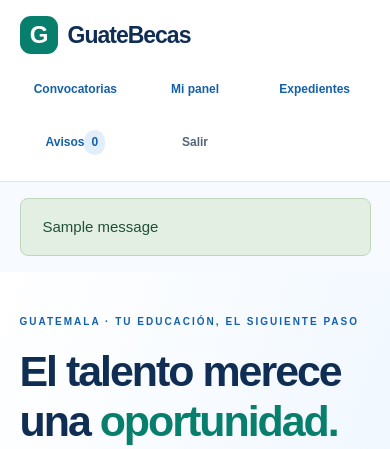
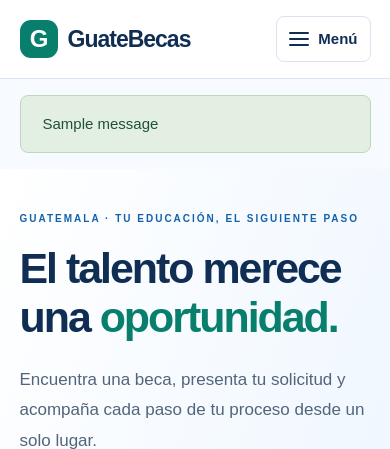
Before and after one commit to JFUENTES20/Proyecto_AnalisisdeS, a Django app: page / in a window 390 px wide. Shown: the top 449 px of the page. Run offline with Django 5.2, Linux system fonts and the light colour scheme; a user stored in the database is signed in; tables that the repository leaves empty hold one stand-in row (values such as "Sample post"); one stand-in notice (Sample message) is shown.

Commit message:
feat: agregar menú móvil accesible y validación en teléfono

```diff
--- a/static/css/becanet.css
+++ b/static/css/becanet.css
@@ -914,3 +914,64 @@ main, footer { overflow-wrap: anywhere; }
     .tabla-expedientes td > a { width: 100%; justify-content: center; border: 1px solid var(--borde); border-radius: 6px; }
 }
 @media (prefers-reduced-motion: reduce) { html { scroll-behavior: auto; } }
+
+/* Navegación por disclosure: los enlaces siguen disponibles sin JavaScript. */
+.menu-toggle {
+    display: none;
+    align-items: center;
+    justify-content: center;
+    gap: 9px;
+    min-width: 44px;
+    min-height: 44px;
+    padding: 10px 12px;
+    border: 1px solid var(--borde);
+    border-radius: 8px;
+    background: white;
+    color: var(--tinta);
+    font-weight: 600;
+}
+.menu-toggle[hidden], .cabecera nav[hidden] { display: none; }
+.menu-toggle[aria-expanded="true"] {
+    border-color: var(--jade);
+    background: var(--menta);
+}
+.menu-icon { display: grid; gap: 4px; width: 20px; }
+.menu-icon span { display: block; height: 2px; background: currentColor; border-radius: 2px; }
+.menu-toggle[aria-expanded="true"] .menu-icon span:first-child { transform: translateY(6px) rotate(45deg); }
+.menu-toggle[aria-expanded="true"] .menu-icon span:nth-child(2) { opacity: 0; }
+.menu-toggle[aria-expanded="true"] .menu-icon span:last-child { transform: translateY(-6px) rotate(-45deg); }
+@media (max-width: 800px) {
+    .cabecera {
+        flex-direction: row;
+        align-items: center;
+        justify-content: space-between;
+        gap: 12px;
+        padding: 16px 5%;
+    }
+    .cabecera .marca { flex: 0 1 auto; min-width: 0; font-size: 23px; }
+    .menu-toggle { display: inline-flex; flex-shrink: 0; }
+    .cabecera nav {
+        display: flex;
+        flex-direction: column;
+        align-items: stretch;
+        flex: 1 0 100%;
+        width: 100%;
+        gap: 6px;
+        padding-top: 12px;
+        border-top: 1px solid var(--borde);
+        font-size: 15px;
+    }
+    .cabecera nav a, .cabecera nav button {
+        width: 100%;
+        min-height: 44px;
+        justify-content: flex-start;
+        gap: 8px;
+        padding: 12px;
+        border-radius: 6px;
+        text-align: left;
+    }
+    .cabecera nav .boton { justify-content: center; padding: 12px; }
+    .cabecera nav form { width: 100%; }
+    .cabecera nav a:hover, .cabecera nav .enlace:hover { background: var(--menta); }
+    .cabecera nav .boton:hover { background: var(--verde); }
+}
--- /dev/null
+++ b/static/js/navigation.js
@@ -0,0 +1,73 @@
+(() => {
+    "use strict";
+
+    const button = document.querySelector(".menu-toggle");
+    const nav = document.getElementById("navegacion-principal");
+    if (!button || !nav) return;
+
+    const narrow = window.matchMedia("(max-width: 800px)");
+    const header = button.closest("header");
+    let expanded = false;
+
+    function render() {
+        const open = narrow.matches && expanded;
+        nav.hidden = narrow.matches && !open;
+        button.setAttribute("aria-expanded", String(open));
+        button.setAttribute("aria-label", open ? "Cerrar menú de navegación" : "Abrir menú de navegación");
+    }
+
+    function close(restoreFocus = false) {
+        if (!expanded) return;
+        expanded = false;
+        render();
+        if (restoreFocus) button.focus();
+    }
+
+    button.addEventListener("click", () => {
+        expanded = !expanded;
+        render();
+    });
+
+    document.addEventListener("keydown", (event) => {
+        if (event.key === "Escape" && expanded) {
+            event.preventDefault();
+            close(true);
+        }
+    });
+
+    nav.addEventListener("click", (event) => {
+        const link = event.target.closest("a");
+        if (!link || !narrow.matches) return;
+        close();
+        // Un enlace a la misma página debe dejar el foco en su destino, no oculto.
+        const destination = new URL(link.href);
+        if (destination.pathname === location.pathname && destination.hash) {
+            const target = document.getElementById(destination.hash.slice(1));
+            if (target) {
+                if (!target.hasAttribute("tabindex")) target.setAttribute("tabindex", "-1");
+                target.focus({ preventScroll: true });
+            }
+        }
+    });
+
+    document.addEventListener("click", (event) => {
+        if (!header.contains(event.target)) close();
+    });
+
+    header.addEventListener("focusout", (event) => {
+        if (event.relatedTarget && !header.contains(event.relatedTarget)) close();
+    });
+
+    narrow.addEventListener("change", () => {
+        const focusInNav = nav.contains(document.activeElement);
+        const focusOnButton = document.activeElement === button;
+        expanded = false;
+        render();
+        if (narrow.matches && focusInNav) button.focus();
+        if (!narrow.matches && focusOnButton) nav.querySelector("a").focus();
+    });
+
+    // Sin JavaScript, los enlaces siguen visibles y el botón no se presenta.
+    render();
+    button.hidden = false;
+})();
--- a/templates/base.html
+++ b/templates/base.html
@@ -1,11 +1,51 @@
 {% load static %}
 <!DOCTYPE html>
-<html lang="es"><head><meta charset="utf-8"><meta name="viewport" content="width=device-width, initial-scale=1"><meta name="theme-color" content="#102e54"><title>{% block title %}GuateBecas · Oportunidades que transforman{% endblock %}</title><link rel="stylesheet" href="{% static 'css/becanet.css' %}"></head>
-    <body><header class="cabecera"><a class="marca" href="{% url 'inicio' %}"><span class="isotipo">G</span>GuateBecas<span class="marca-sub">GESTIÓN DE BECAS</span></a><nav aria-label="Navegación principal"><a href="{% url 'inicio' %}#convocatorias">Convocatorias</a>{% if user.is_authenticated %}<a href="{% url 'panel' %}">Mi panel</a><a href="{% url 'solicitudes_list' %}">Expedientes</a><a href="{% url 'notificaciones' %}">Avisos <span class="contador">{{ avisos_pendientes }}</span></a><form method="post" action="{% url 'logout' %}">{% csrf_token %}<button class="enlace" type="submit">Salir</button></form>{% else %}<a href="{% url 'login' %}">Iniciar sesión</a><a class="boton pequeno" href="{% url 'registro' %}">Crear cuenta ↗</a>{% endif %}</nav></header>
-        <main>{% for message in messages %}<div role="status"
-     class="mensaje {{ message.tags }}">{{ message }}</div>{% endfor %}{% block content %}{% endblock %}</main>
-        <footer>
-            <span class="marca-footer">GuateBecas</span><span>Proyecto universitario · Análisis de Sistemas II · UMG</span><span>Entorno de demostración</span>
-        </footer>
-    </body>
+<html lang="es">
+<head>
+    <meta charset="utf-8">
+    <meta name="viewport" content="width=device-width, initial-scale=1">
+    <meta name="theme-color" content="#102e54">
+    <title>{% block title %}GuateBecas · Oportunidades que transforman{% endblock %}</title>
+    <link rel="stylesheet" href="{% static 'css/becanet.css' %}">
+    <script src="{% static 'js/navigation.js' %}" defer></script>
+</head>
+<body>
+    <header class="cabecera">
+        <a class="marca" href="{% url 'inicio' %}">
+            <span class="isotipo">G</span>GuateBecas
+            <span class="marca-sub">GESTIÓN DE BECAS</span>
+        </a>
+        <button class="menu-toggle" type="button" aria-label="Abrir menú de navegación"
+                aria-expanded="false" aria-controls="navegacion-principal" hidden>
+            <span class="menu-icon" aria-hidden="true"><span></span><span></span><span></span></span>
+            <span>Menú</span>
+        </button>
+        <nav id="navegacion-principal" aria-label="Navegación principal">
+            <a href="{% url 'inicio' %}#convocatorias">Convocatorias</a>
+            {% if user.is_authenticated %}
+                <a href="{% url 'panel' %}">Mi panel</a>
+                <a href="{% url 'solicitudes_list' %}">Expedientes</a>
+                <a href="{% url 'notificaciones' %}">Avisos <span class="contador">{{ avisos_pendientes }}</span></a>
+                <form method="post" action="{% url 'logout' %}">
+                    {% csrf_token %}
+                    <button class="enlace" type="submit">Salir</button>
+                </form>
+            {% else %}
+                <a href="{% url 'login' %}">Iniciar sesión</a>
+                <a class="boton pequeno" href="{% url 'registro' %}">Crear cuenta ↗</a>
+            {% endif %}
+        </nav>
+    </header>
+    <main>
+        {% for message in messages %}
+            <div role="status" class="mensaje {{ message.tags }}">{{ message }}</div>
+        {% endfor %}
+        {% block content %}{% endblock %}
+    </main>
+    <footer>
+        <span class="marca-footer">GuateBecas</span>
+        <span>Proyecto universitario · Análisis de Sistemas II · UMG</span>
+        <span>Entorno de demostración</span>
+    </footer>
+</body>
 </html>
```
Also changed, not shown: docs/rediseno/menu-movil.md (added, +84 -0 lines).
